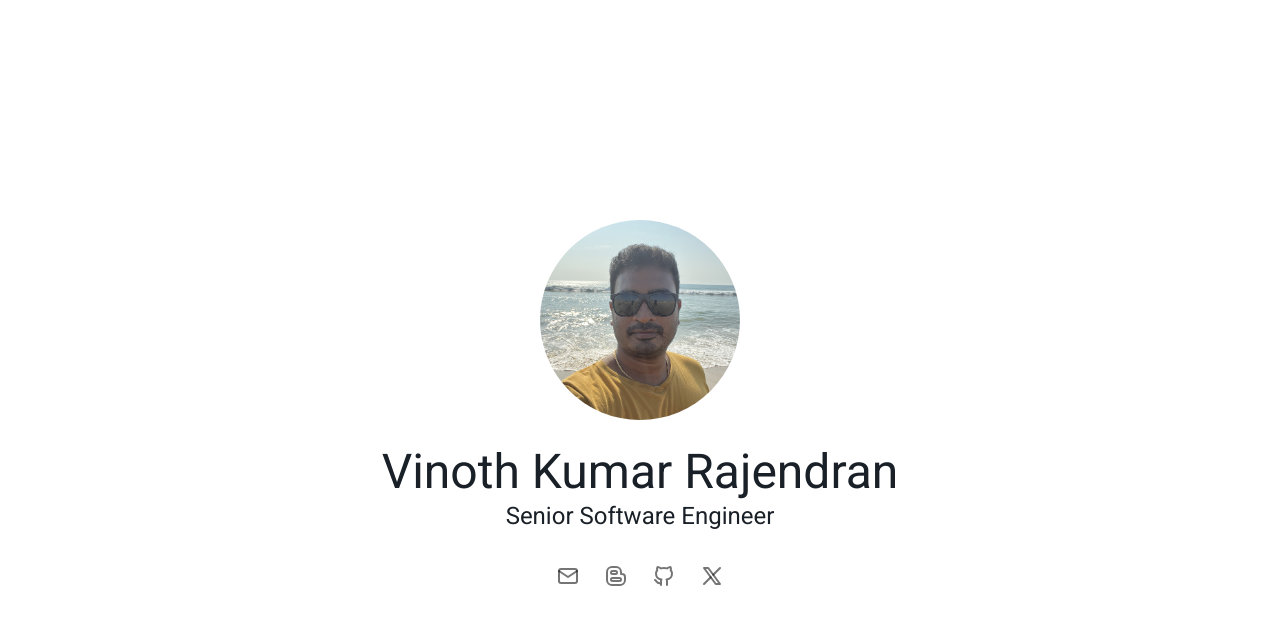
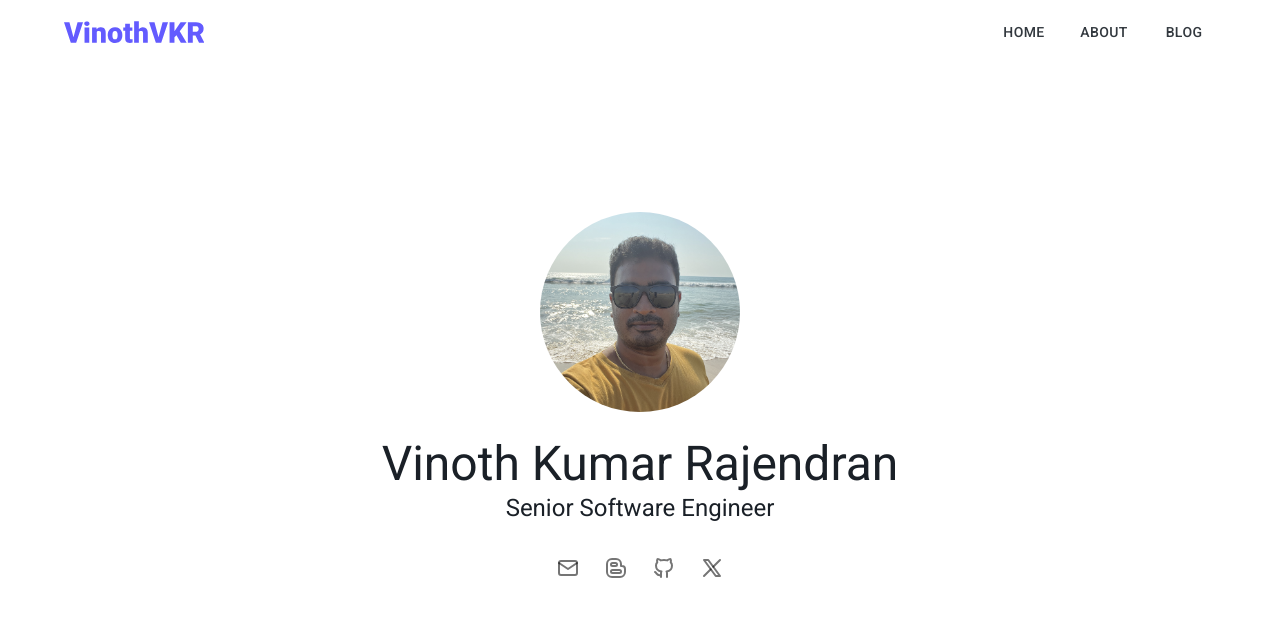
Before and after one commit to vinothvkr/vinothvkr.github.io, a React (Vite) app: page / in a window 1280 px wide. Shown: the top 624 px of the page. Built offline with nearby package versions, Linux system fonts and the light colour scheme.

Commit message:
add home page

```diff
--- a/src/App.tsx
+++ b/src/App.tsx
@@ -1,55 +1,23 @@
-import { Avatar, Box, Container, IconButton, Stack, Tooltip, Typography } from '@mui/material';
+import { BrowserRouter } from 'react-router-dom';
+import ThemeProvider from './theme';
+import Header from './layout/Header';
+import Router from './routes';
 
 // FONTS
 import '@fontsource/roboto/300.css';
 import '@fontsource/roboto/400.css';
 import '@fontsource/roboto/500.css';
 import '@fontsource/roboto/700.css';
-import { IconBrandBlogger, IconBrandGithub, IconBrandX, IconMail } from '@tabler/icons-react';
 
 function App() {
-
   return (
-    <>
-      <Box sx={{height: '100vh'}}>
-      <Container sx={{height: 'inherit'}}>
-        <Stack sx={{height: 'inherit'}} justifyContent='center' alignItems='center' spacing={3}>
-          <Avatar alt='Vinoth Kumar Rajendran' src='/avatar.jpg' sx={{width: 200, height:200}} />
-          <Stack alignItems='center'>
-            <Typography variant='h3' component='h1' color="#1A2027" textAlign="center">
-              Vinoth Kumar Rajendran
-            </Typography>
-            <Typography variant='h5' component='h2' color="#1A2027" textAlign="center" sx={{mt: 0}}>
-              Senior Software Engineer
-            </Typography>
-          </Stack>
-          <Stack direction='row' spacing={1}>
-            <Tooltip title="Email">
-              <IconButton href='mailto:vinothvkr@hotmail.com'>
-                <IconMail />
-              </IconButton>
-            </Tooltip>
-            <Tooltip title="Blog">
-              <IconButton href='https://vinothvkr.com/blog' target='_blank'>
-                <IconBrandBlogger />
-              </IconButton>
-            </Tooltip>
-            <Tooltip title="Github">
-              <IconButton href='https://github.com/vinothvkr' target='_blank'>
-                <IconBrandGithub />
-              </IconButton>
-            </Tooltip>
-            <Tooltip title="Twitter">
-              <IconButton href='https://twitter.com/_vinothvkr' target='_blank'>
-                <IconBrandX />
-              </IconButton>
-            </Tooltip>
-          </Stack>
-        </Stack>
-      </Container>
-    </Box>
-    </>
-  )
+    <BrowserRouter>
+      <ThemeProvider>
+        <Header />
+        <Router />
+      </ThemeProvider>
+    </BrowserRouter>
+  );
 }
 
-export default App
+export default App;
--- /dev/null
+++ b/src/pages/Home.tsx
@@ -0,0 +1,5 @@
+import Hero from '../sections/home/Hero';
+
+export default function Home() {
+  return <Hero />;
+}
--- /dev/null
+++ b/src/sections/home/Hero.tsx
@@ -0,0 +1,50 @@
+import { Avatar, Box, Container, IconButton, Stack, Tooltip, Typography } from '@mui/material';
+import { IconBrandBlogger, IconBrandGithub, IconBrandX, IconMail } from '@tabler/icons-react';
+
+export default function Hero() {
+  return (
+    <Box sx={{ height: '100vh' }}>
+      <Container sx={{ height: 'inherit' }}>
+        <Stack sx={{ height: 'inherit' }} justifyContent="center" alignItems="center" spacing={3}>
+          <Avatar alt="Vinoth Kumar Rajendran" src="/avatar.jpg" sx={{ width: 200, height: 200 }} />
+          <Stack alignItems="center">
+            <Typography variant="h3" component="h1" color="#1A2027" textAlign="center">
+              Vinoth Kumar Rajendran
+            </Typography>
+            <Typography
+              variant="h5"
+              component="h2"
+              color="#1A2027"
+              textAlign="center"
+              sx={{ mt: 0 }}
+            >
+              Senior Software Engineer
+            </Typography>
+          </Stack>
+          <Stack direction="row" spacing={1}>
+            <Tooltip title="Email">
+              <IconButton href="mailto:vinothvkr@hotmail.com">
+                <IconMail />
+              </IconButton>
+            </Tooltip>
+            <Tooltip title="Blog">
+              <IconButton href="https://vinothvkr.com/blog" target="_blank">
+                <IconBrandBlogger />
+              </IconButton>
+            </Tooltip>
+            <Tooltip title="Github">
+              <IconButton href="https://github.com/vinothvkr" target="_blank">
+                <IconBrandGithub />
+              </IconButton>
+            </Tooltip>
+            <Tooltip title="Twitter">
+              <IconButton href="https://twitter.com/_vinothvkr" target="_blank">
+                <IconBrandX />
+              </IconButton>
+            </Tooltip>
+          </Stack>
+        </Stack>
+      </Container>
+    </Box>
+  );
+}
```
